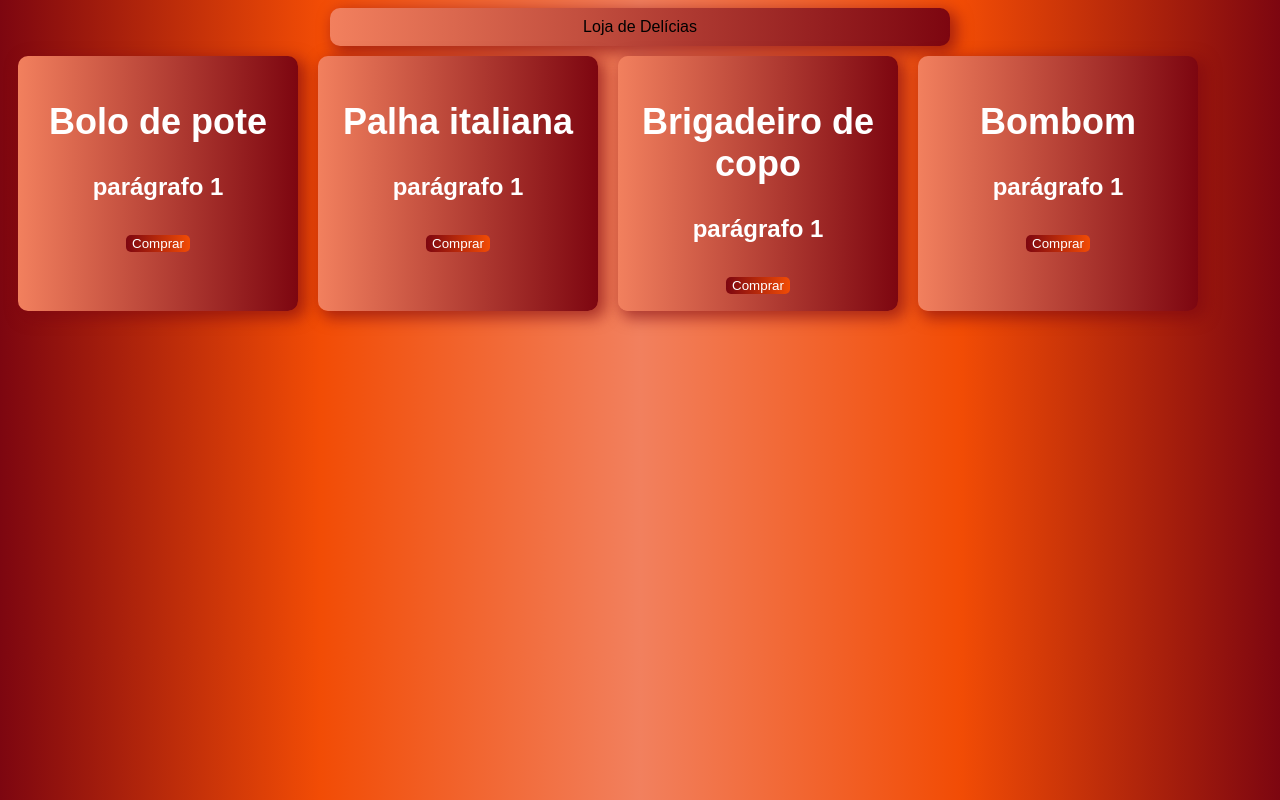
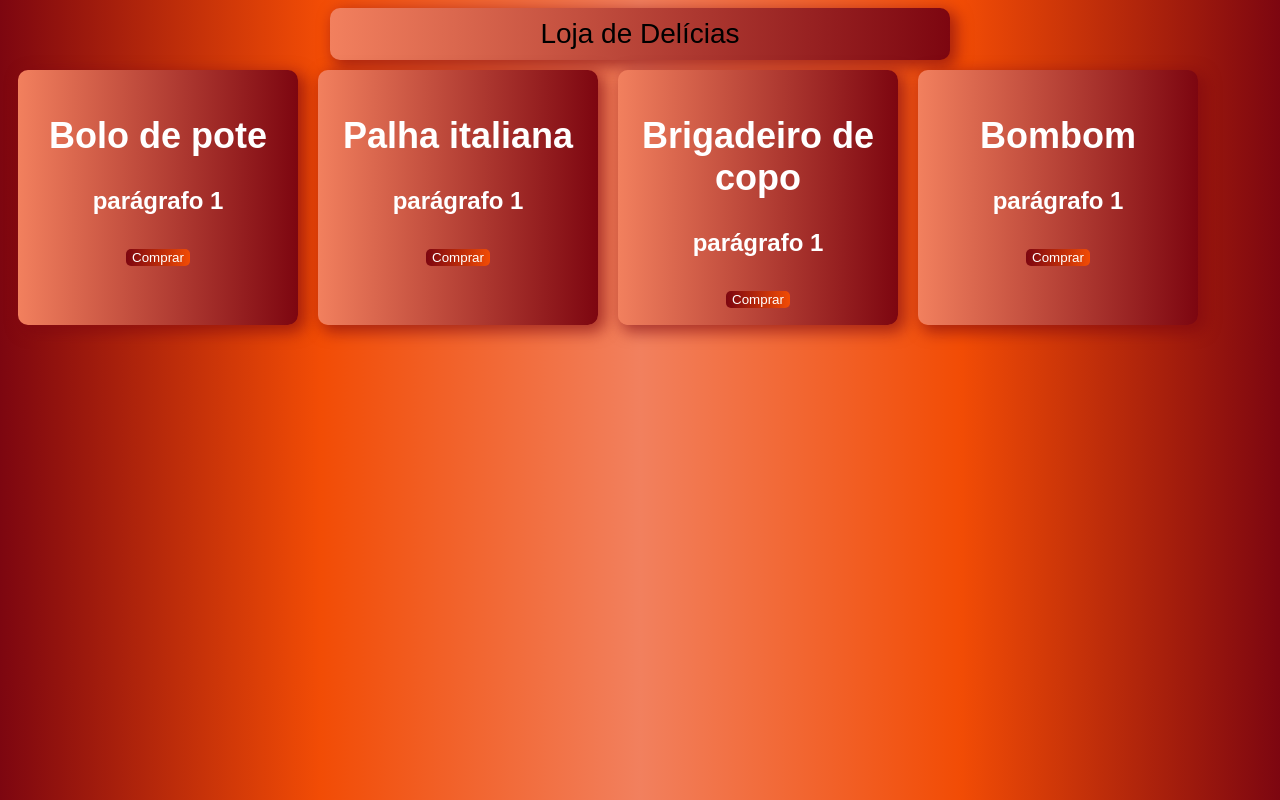
Before and after one commit to Jacklleen/Teste_de_Gradiente, a plain HTML site: page index.html in a window 1280 px wide. Drawn offline with Linux system fonts and the light colour scheme.

Commit message:
Update index.html

```diff
--- a/index.html
+++ b/index.html
@@ -23,7 +23,7 @@
         width: 600px;
         padding: 10px;
         text-align: center;
-        font-size: ;
+        font-size: 28px;
         box-shadow: 5px 5px 15px 2px rgba(125, 6, 16, 0.616);
       }
 
```
